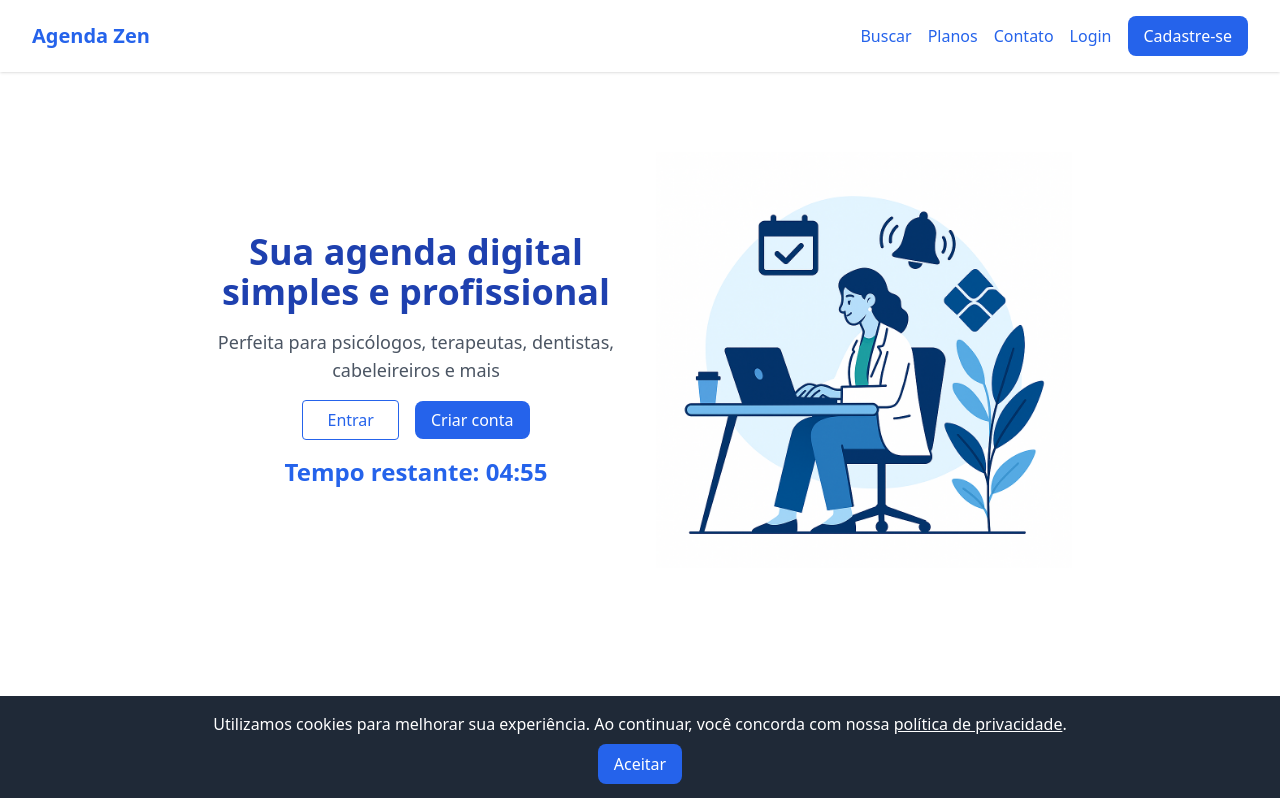
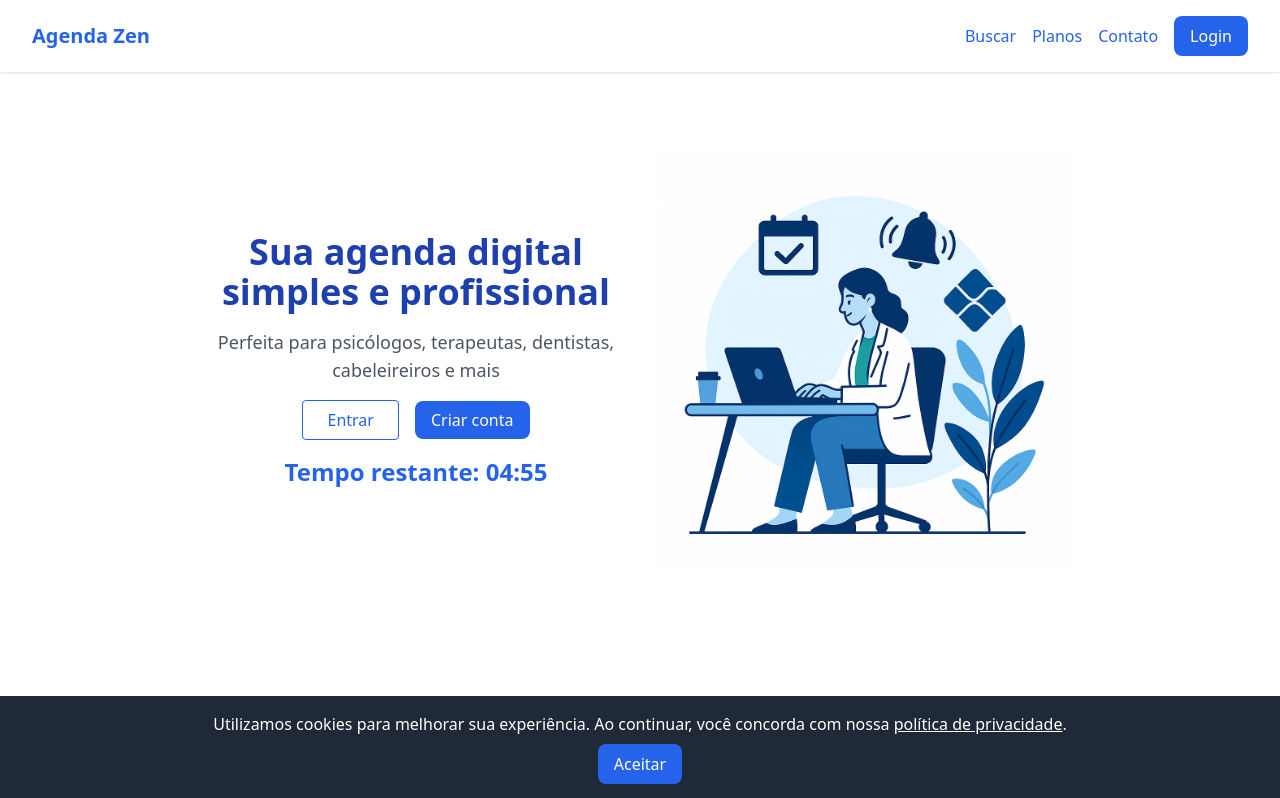
Before and after one commit to ricardocmartin/agenda-zen, a Vue app: page /dashboard in a window 1280 px wide. Shown: the top 798 px of the page. Built offline with nearby package versions, Linux system fonts and the light colour scheme.

Commit message:
Adjust navigation buttons

```diff
--- a/src/components/Navbar.vue
+++ b/src/components/Navbar.vue
@@ -14,8 +14,7 @@
       <router-link to="/buscar" class="text-blue-600 hover:underline">Buscar</router-link>
       <router-link to="/planos" class="text-blue-600 hover:underline">Planos</router-link>
       <router-link to="/contato" class="text-blue-600 hover:underline">Contato</router-link>
-      <router-link to="/login" class="text-blue-600 hover:underline">Login</router-link>
-      <router-link to="/cadastro" class="btn">Cadastre-se</router-link>
+      <router-link to="/login" class="btn">Login</router-link>
     </div>
 
     <!-- Menu mobile -->
@@ -23,8 +22,7 @@
       <router-link @click="open = false" to="/buscar" class="text-blue-600 hover:underline">Buscar</router-link>
       <router-link @click="open = false" to="/planos" class="text-blue-600 hover:underline">Planos</router-link>
       <router-link @click="open = false" to="/contato" class="text-blue-600 hover:underline">Contato</router-link>
-      <router-link @click="open = false" to="/login" class="text-blue-600 hover:underline">Login</router-link>
-      <router-link @click="open = false" to="/cadastro" class="btn">Cadastre-se</router-link>
+      <router-link @click="open = false" to="/login" class="btn">Login</router-link>
     </div>
   </nav>
 </template>
```
